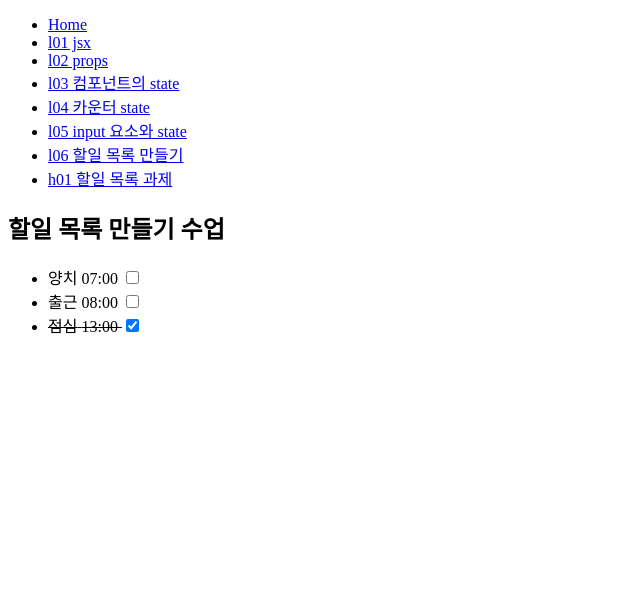
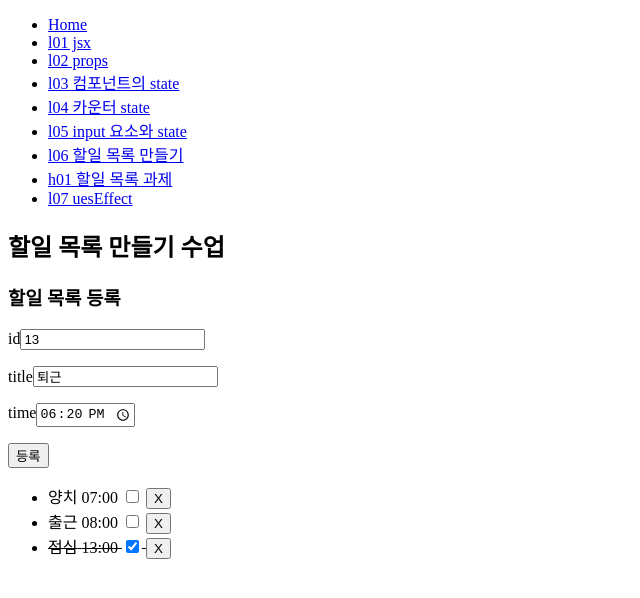
Before and after one commit to develckm86/tj703_react, a React (Vite) app: page /study/L06ToDos in a window 1280 px wide. Shown: the top 598 px of the page, without its empty margins (0-640 px from the left). Built offline with nearby package versions, Linux system fonts and the light colour scheme.

Commit message:
useEffect

```diff
--- a/src/App.jsx
+++ b/src/App.jsx
@@ -9,7 +9,8 @@ import L03State from "./components/L03State.jsx";
 import L04Counter from "./components/L04Counter.jsx";
 import L05Input from "./components/L05Input.jsx";
 import L06ToDos from "./components/L06ToDos.jsx";
-import H01ToDos from "./components/H01ToDos.jsx"; //컴포넌트와 관련된 스타일
+import H01ToDos from "./components/H01ToDos.jsx";
+import L07UseEffect from "./components/L07UseEffect.jsx"; //컴포넌트와 관련된 스타일
 
 
 function App() {
@@ -41,6 +42,9 @@ function App() {
                 <li>
                     <Link to="/homework/H01ToDos">h01 할일 목록 과제</Link>
                 </li>
+                <li>
+                    <Link to="/study/L07UseEffect">l07 uesEffect </Link>
+                </li>
             </ul>
         </nav>
         <Routes>
@@ -52,6 +56,7 @@ function App() {
                 <Route path="L04Counter" element={<L04Counter cnt={10}></L04Counter>}/>
                 <Route path="L05Input" element={<L05Input></L05Input>}/>
                 <Route path="L06ToDos" element={<L06ToDos></L06ToDos>}/>
+                <Route path="L07UseEffect" element={<L07UseEffect></L07UseEffect>}/>
             </Route>
             <Route path="/homework">
                 <Route path="H01ToDos" element={<H01ToDos></H01ToDos>}/>
--- a/src/components/L06ToDos.jsx
+++ b/src/components/L06ToDos.jsx
@@ -22,6 +22,26 @@ function callToDos(){
 }
 export default function L06ToDos(){
     const [toDos,setToDos]=useState(callToDos);
+    //let title=""; //변수는 생성된 컴포넌트 내에서 불변데이터=>input x
+    //state.toDos : 컴포넌트 내에서는 불변이지만 update 될때 set에 의해 바뀐 데이터를 받는다.
+    const [title,setTitle]=useState("퇴근");
+    const [id,setId]=useState(13);
+    const [time,setTime]=useState("18:20");
+    function titleHandler(e){
+        setTitle(e.target.value); //이벤트로 input을 바꾼 값
+    }
+    function timeHandler(e){
+        setTime(e.target.value);
+    }
+    function idHandler(e){
+        setId(e.target.value);
+    }
+    function removeToDo(id){
+        const newTodos=toDos.filter((toDo)=>{
+            return toDo.id!==id;
+        });
+        setToDos(newTodos);
+    }
 
     function toDoCheckHandler(checked,toDoId){
         console.log(checked,toDoId);
@@ -31,10 +51,39 @@ export default function L06ToDos(){
         });
         setToDos(newToDos);
     }
+    const toDoPostSubmitHandler=(e)=>{
+        e.preventDefault();
+        // const newToDos=[
+        //     ...toDos,
+        //     { "title": title, "id":id, "time":time}
+        // ];
+        const newToDos=toDos.slice();
+        newToDos.push({ "title": title, "id":id, "time":time});
+        //Array.sort : 기존 배열을 변경하기 때문에 꼭 배열을 복사해야한다.!
+        newToDos.sort((toDo1,toDo2)=>{
+            return toDo1.time.localeCompare(toDo2.time);
+        })
+        setToDos(newToDos)
+        //state는 update되면서 데이트가 바뀌지 컴포넌트 내에서는 불변이다.
+        //push=> list 를 바꾸는 함수기 때문에 동작하지 않는다.
+        // toDos.push({ "title": title, "id":id, "time":time})
+        // setToDos(toDos)
+    }
 
     return (
         <>
             <h2>할일 목록 만들기 수업</h2>
+
+            <form onSubmit={toDoPostSubmitHandler}>
+                <h3>할일 목록 등록</h3>
+
+                <p><label>id<input type="number" onChange={idHandler} value={id}/></label></p>
+                <p><label>title<input type="text" onChange={titleHandler} value={title}/></label></p>
+                <p><label>time<input type="time" onChange={timeHandler} value={time}/></label></p>
+                <p>
+                    <button type="submit">등록</button>
+                </p>
+            </form>
             <ul>
                 {toDos.map((toDo)=>{
                     return (
@@ -43,13 +92,17 @@ export default function L06ToDos(){
                               {textDecoration:'line-through'} :
                               {}
                         }>
-                            {toDo.title}
-                            &nbsp;{toDo.time}
-                            &nbsp;<input type="checkbox"
-                                         checked={toDo.isTodo}
-                                        onChange={(e)=>{
-                                            toDoCheckHandler(e.target.checked,toDo.id)
-                                        }}/>
+                            {toDo.title}&nbsp;
+                            {toDo.time}&nbsp;
+                            <input type="checkbox"
+                                   checked={toDo.isTodo}
+                                   onChange={(e)=>{
+                                       toDoCheckHandler(e.target.checked,toDo.id)
+                            }}/>&nbsp;
+                            <button
+                                onClick={()=>removeToDo(toDo.id)}
+                            >X</button>
+
                         </li>
                     )
                 })}
--- /dev/null
+++ b/src/components/L07UseEffect.jsx
@@ -0,0 +1,44 @@
+import {useState,useEffect} from "react";
+
+export default function L07UseEffect(){
+    const [count,setCount] = useState(0);
+    //useEffect(()=>{},[]); :컴포넌트가 마운트 되었을때 1번만 실행
+    //useEffect(()=>{
+    //   //소켓통신구현
+    //   return ()=>{//통신.close() }//cleanup
+    // },[]); :컴포넌트가 삭제(Unmount)되었을때 동작
+    //useEffect(()=>{},[props,state]);
+    // : props나 state가 바뀔때 마다 실행
+    //useEffect(()=>{}); :  X 작성이 잘못된 방법
+    //컴포넌트의 생명주기(생성,수정,삭제)
+    useEffect(()=>{
+        init();
+        return ()=>{
+            console.log("삭제됩니다.!(cleanup 실행)")
+        }
+    },[]);
+    useEffect(() => {
+        console.log("마운트+카운트가 바꼈습니다."+count)
+    }, [count]); //[] <=읜존성배열, count <= 의존성 변수
+
+    function init(){
+        console.log("마운트될때만 실행하는 함수")
+    }
+    //init()//컴포넌트가 업데이트 될때 마다 실행
+    const countHandler = () => {
+        setCount(count + 1);
+    }
+    return(
+        <>
+            <h2>useEffect 훅으로 컴포넌트가 나타나거나(Mount)
+                업데이트 될때 또는 삭제(Unmount)될 때
+                특정 작업을 해보자
+            </h2>
+            <hr/>
+            <p>
+                {count}
+                <button onClick={countHandler}>++</button>
+            </p>
+        </>
+    )
+}
--- a/src/main.jsx
+++ b/src/main.jsx
@@ -8,6 +8,7 @@ import App from './App.jsx'
 *  2) 컴포넌트 함수가 외부 상태나 변수를 참조하지 않는지 검사 (순수함수)
 *  3) 불필요한 렌더링(브라우저에 컴포넌트를 출력) 감지
 *  4) 컴포넌트가 삭제될때 useEffect의 클린업을 감지
+*  5) 검사때문에 컴포넌트를 2번 렌더링 할 수도 있다.
 * */
 createRoot(document.getElementById('root')).render(
     <StrictMode>
```
